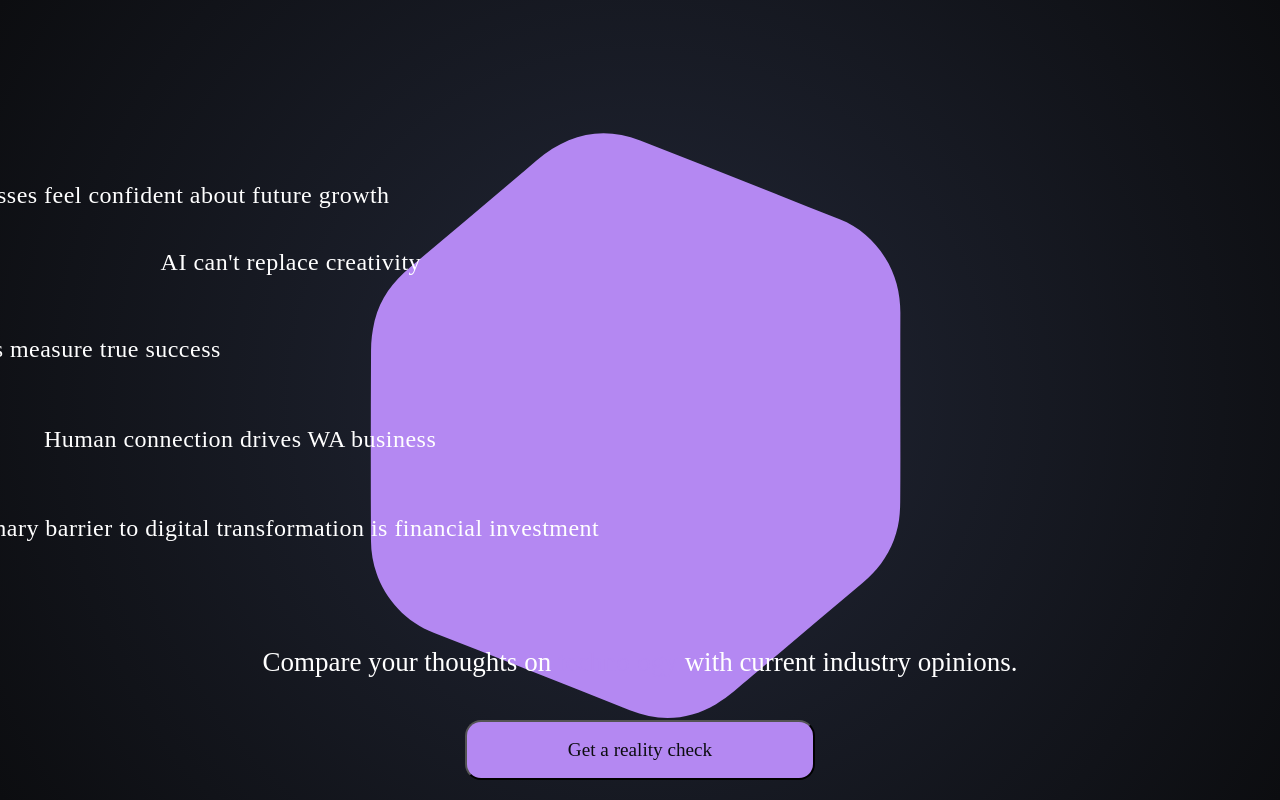
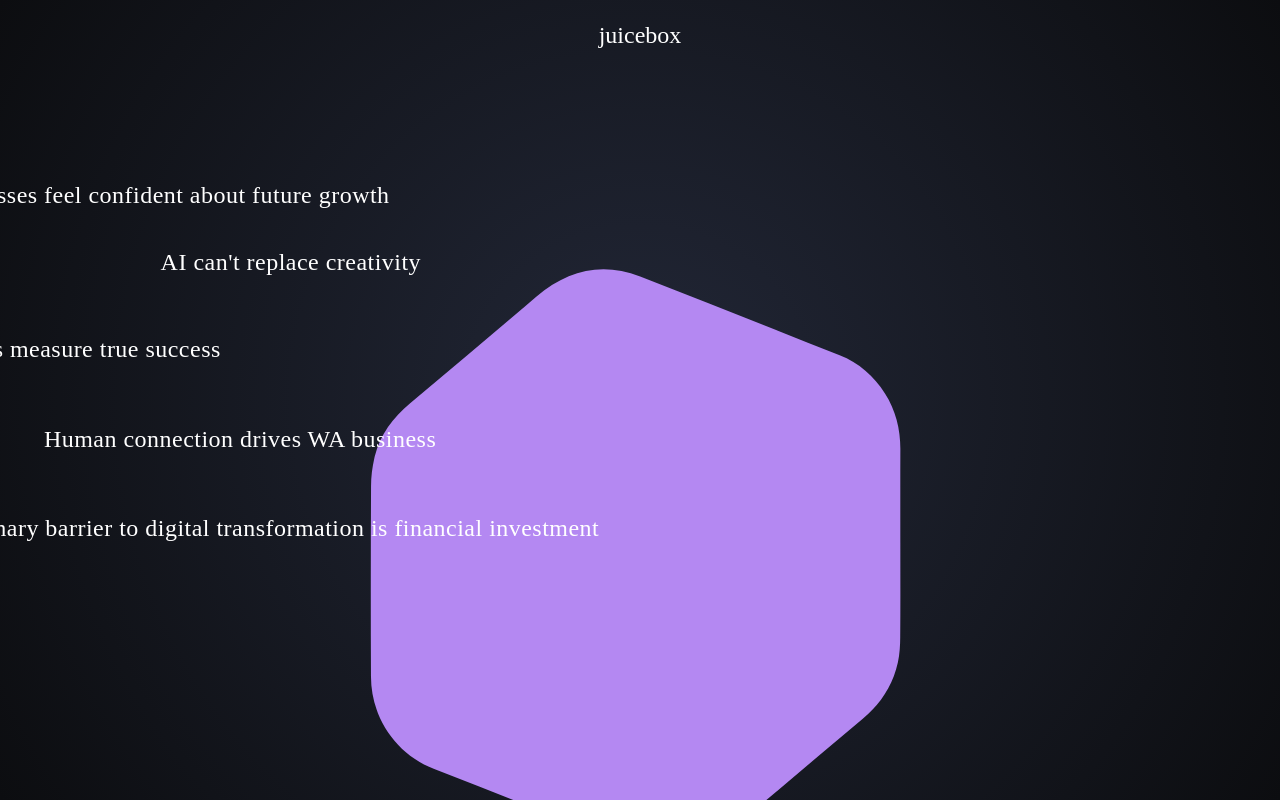
Before and after one commit to Kman316/juicebox, a Next.js app: page / in a window 1280 px wide. Built offline with nearby package versions, Linux system fonts and the light colour scheme; a web font is replaced by a local one.

Commit message:
modifications

```diff
--- a/app/result/page.tsx
+++ b/app/result/page.tsx
@@ -19,7 +19,6 @@ const ResultPage = () => {
 
     // Ensure searchParams is not null
     const name = searchParams?.get('name') || 'Guest';
-    const email = searchParams?.get('email') || 'Not provided';
 
     return (
         <div className={styles.container}>
@@ -34,7 +33,7 @@ const ResultPage = () => {
             <div className={styles.lottieContainer}>
                 <LottieAnimation className={styles.lottie} />
             </div>
-            <h2 className={styles.text}>Thanks, {name}! Now it's time to get a reality check. \n This will take 2-3 minutes</h2>
+            <div className={styles.text}>Thanks, {name}! Now it's time to get a reality check. &#13;This will take 2-3 minutes</div>
         </div>
     );
 };
--- a/styles/Form.module.scss
+++ b/styles/Form.module.scss
@@ -100,6 +100,7 @@
   color: $started-color;
   text-align: center;
   font-size: 19px;
+  padding: 24px 20px 24px 20px;
 
   @media (min-width: 768px) {
     font-size: 1.5rem;
@@ -119,6 +120,7 @@
   color: $border-color;
   border: solid 2px $border-color;
   border-radius: 16px;
+  padding: 24px 20px 24px 20px;
 
   @media (min-width: 768px) {
     width: 400px;
--- a/styles/Homepage.module.scss
+++ b/styles/Homepage.module.scss
@@ -2,59 +2,53 @@
 
 .container {
   display: flex;
-  flex-direction: column; // Stack elements vertically
-  justify-content: center; // Center elements vertically within the container
-  align-items: center; // Center elements horizontally within the container
-  position: relative;
-  width: 100%;
-  height: 100vh; // Make sure the container spans the entire height of the viewport
-  overflow: hidden; // Ensure nothing overflows the container
+  flex-direction: column;
+  height: 100vh;
+  justify-content: space-between; /* Space out title, Lottie, and bottom container */
+  overflow: hidden; /* Ensure nothing overflows the container */
 }
 
 .headerContainer {
   display: flex;
-  align-items: center;
+  justify-content: center;
+  width: 100%;
+  padding: 20px 0;
+}
+
+.title {
+  font-size: 2rem; /* Adjust the size as needed */
+  text-align: center;
+}
+
+.lottieContainer {
+  display: flex;
   justify-content: center;
   position: relative;
-  width: 100%;
-  padding: 20px 0; // Add padding to space out the header from the content
-
-  .title {
-    flex-grow: 1;
-    text-align: center;
-  }
-}
-
-.description {
-  font-family: Bagoss;
-  font-weight: 400;
-  line-height: 33.6px;
-  text-align: center;
+  flex-grow: 1; /* Allow the Lottie to take up available space */
+  align-items: center;
 }
 
 .lottie {
   width: 274px;
   height: 290px;
   z-index: 1;
-  transition: transform 1s ease; // Ensure smooth transition
+  transition: transform 1s ease; /* Ensure smooth transition */
 }
 
 .shrinking {
-  transform: scale(0.5); // Adjust the scale value as needed
+  transform: scale(0.5); /* Adjust the scale value as needed */
 }
 
 .textContainer {
   position: absolute;
-  top: 0;
-  left: 0;
   z-index: 2;
 }
 
 .textOverlay {
   font-size: 1.2rem;
   margin: 10px 0;
+  white-space: nowrap;
   position: relative;
-  white-space: nowrap;
 }
 
 .getStartedButton {
@@ -75,13 +69,8 @@
 }
 
 .bottomContainer {
-  position: absolute;
-  bottom: 20px;
-  width: 100%;
   text-align: center;
-  display: flex;
-  flex-direction: column;
-  align-items: center;
+  padding: 24px 20px 24px 20px;
 }
 
 .highlight {
@@ -148,6 +137,14 @@
   text-align: left;
 }
 
+.description {
+  font-family: Bagoss;
+  font-weight: 400;
+  line-height: 33.6px;
+  text-align: center;
+  margin: 0 20px;
+}
+
 @media (min-width: 768px) {
   .lottie {
     height: 1000px;
@@ -161,17 +158,9 @@
     height: 60px;
   }
 
-  .textContainer {
-    position: absolute;
-    top: 0;
-    left: 0;
-    z-index: 2;
-  }
-
   .textOverlay {
     font-size: 1.5rem;
     margin: 10px 0;
-    position: relative;
     white-space: nowrap;
   }
 }
--- a/styles/Result.module.scss
+++ b/styles/Result.module.scss
@@ -1,4 +1,5 @@
 @import "./variables";
+
 
 .text {
   font-family: Bagoss;
@@ -7,6 +8,7 @@
   color: $started-color;
   text-align: center;
   font-size: 19px;
+  padding: 24px 20px 24px 20px;
 }
 
 .lottie {
--- a/styles/Slides.module.scss
+++ b/styles/Slides.module.scss
@@ -40,8 +40,8 @@
 }
 
 .lottie {
-  width: 274px; // Initial width
-  height: 290px; // Initial height
+  width: 146px;
+  height: 155px; // Initial height
   z-index: 1;
 }
 
@@ -58,7 +58,6 @@
   font-weight: 400;
   line-height: 27.5px;
   font-size: 22px;
-  letter-spacing: 0.01em;
   color: $text-color;
   text-align: center;
   margin: 20px;
@@ -81,15 +80,6 @@
   font-family: Sohne;
   font-weight: 400;
   line-height: 21.6px;
-  transition:
-    background-color 0.3s,
-    color 0.3s,
-    border-color 0.3s;
-
-  &:hover {
-    background-color: $primary-color;
-    color: $secondary-color;
-  }
 }
 
 .getStartedButton {
```
Also changed, not shown: app/form/page.tsx (+2 -6 lines), styles/_variables.scss (indentation only).
